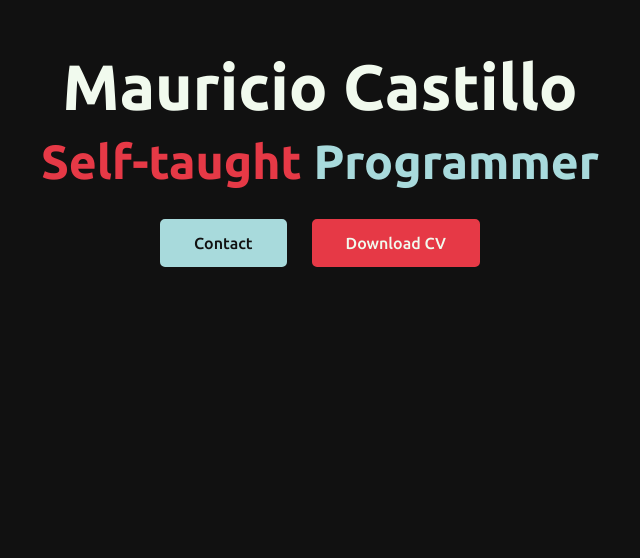
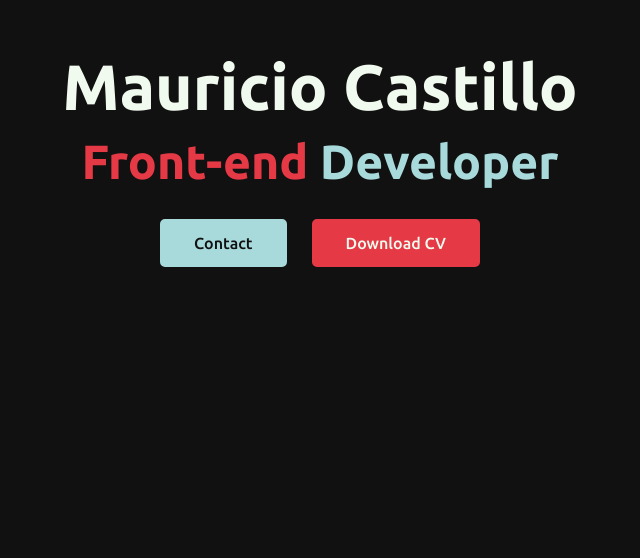
Before and after one commit to m4ujo/maujox-portfolio.vercel, a React (Vite) app: page / in a window 1280 px wide. Shown: the part 242-800 px from the top of the page, without its empty margins (320-960 px from the left). Built offline with nearby package versions, Linux system fonts and the light colour scheme.

Commit message:
Modify home title

```diff
--- a/src/pages/Home/Home.jsx
+++ b/src/pages/Home/Home.jsx
@@ -8,8 +8,8 @@ export default function Home () {
         Mauricio Castillo
       </h1>
       <p className='Home-p Home-jobName'>
-        <span>Self-taught </span>
-        <span>Programmer</span>
+        <span>Front-end </span>
+        <span>Developer</span>
       </p>
       <div className='Home-buttons'>
         <Button href='#contact' style='fill blue'>Contact</Button>
```
